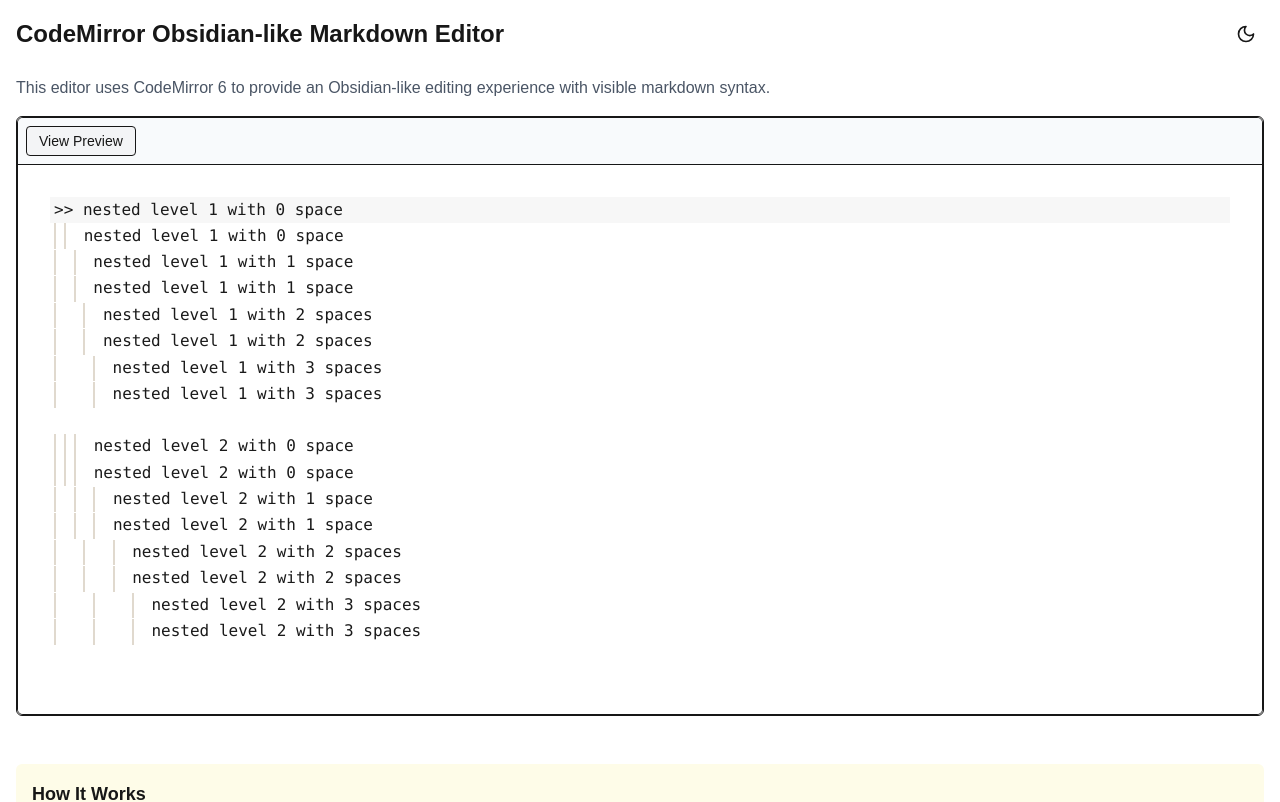
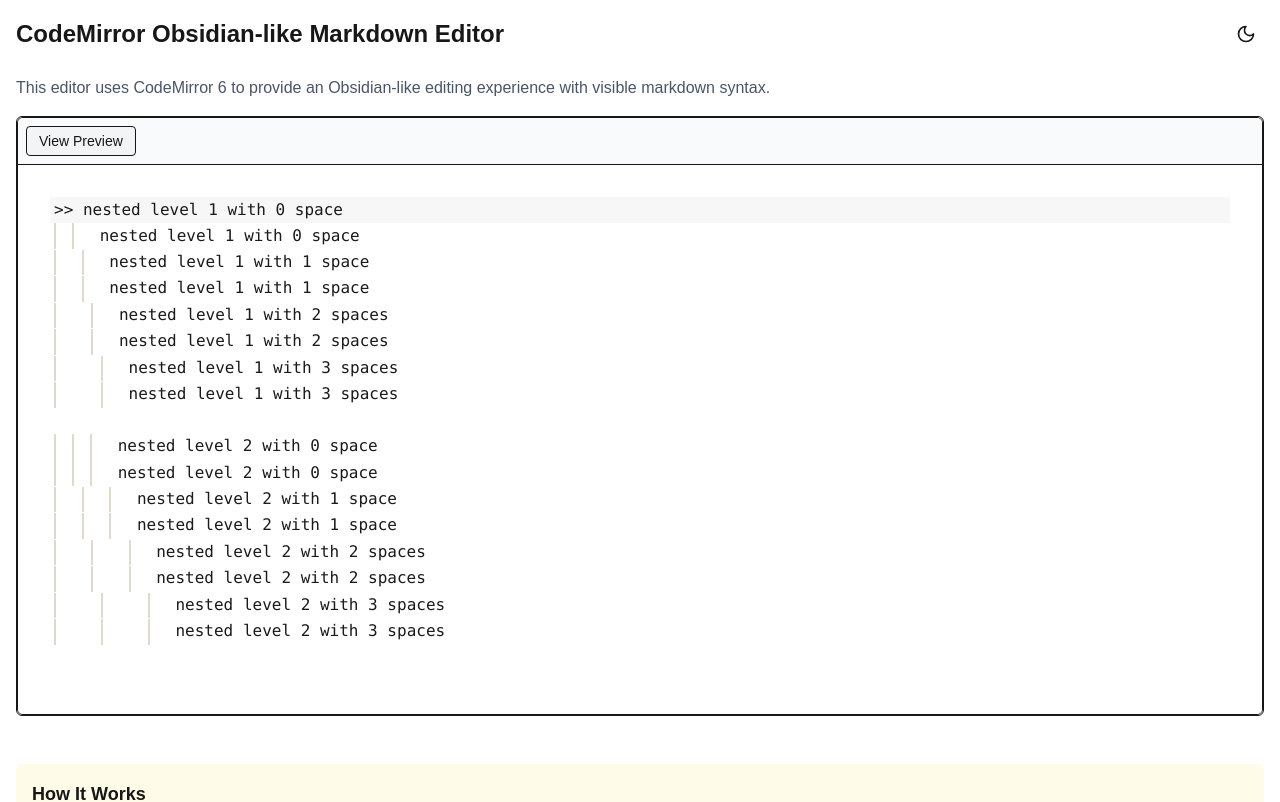
Before and after one commit to harshp2008/obsidian-js, a Next.js app: page / in a window 1280 px wide. Shown: the top 802 px of the page. Built offline with nearby package versions, Linux system fonts and the light colour scheme.

Commit message:
gap between blockqoutes line horizontally is larger

```diff
--- a/src/app/obsidian-editor/CodeMirrorEditor.css
+++ b/src/app/obsidian-editor/CodeMirrorEditor.css
@@ -880,7 +880,7 @@
   width: 2px;
   height: 1.6em;
   background: #e0d9ce;
-  margin-right: 8px;
+  margin-right: 16px;
   vertical-align: middle;
   border-radius: 0;
 }
```
